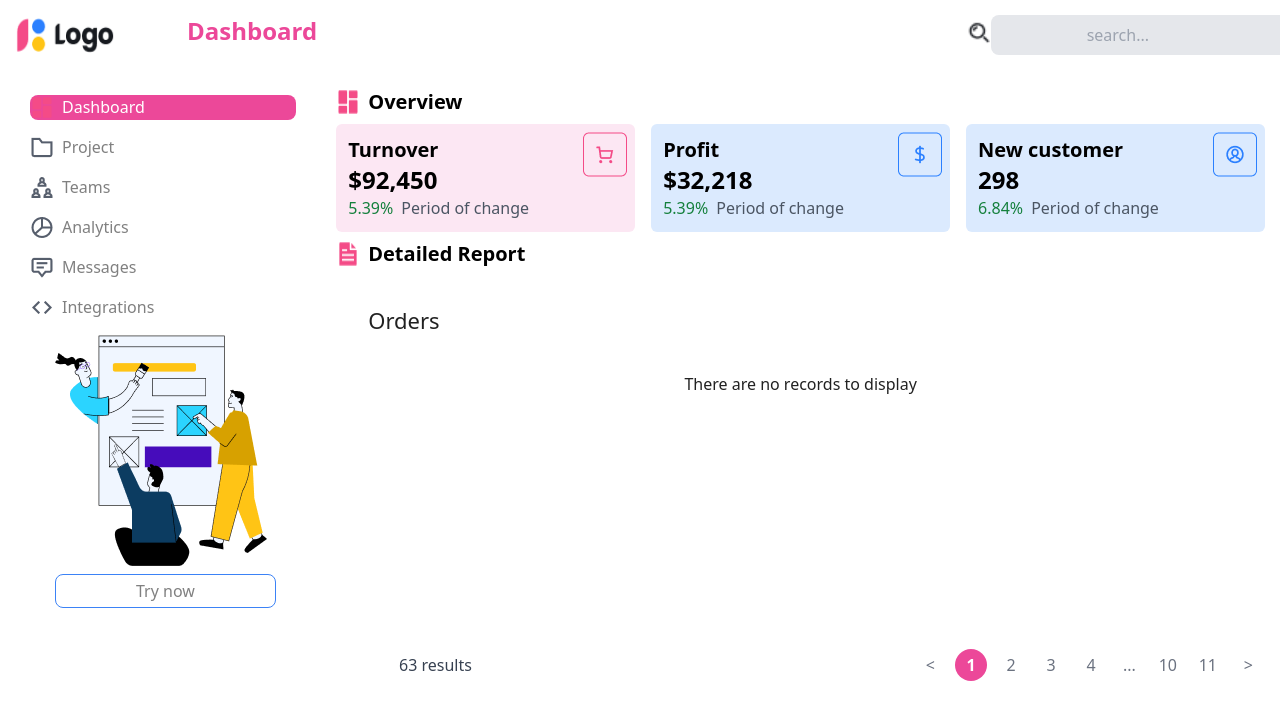
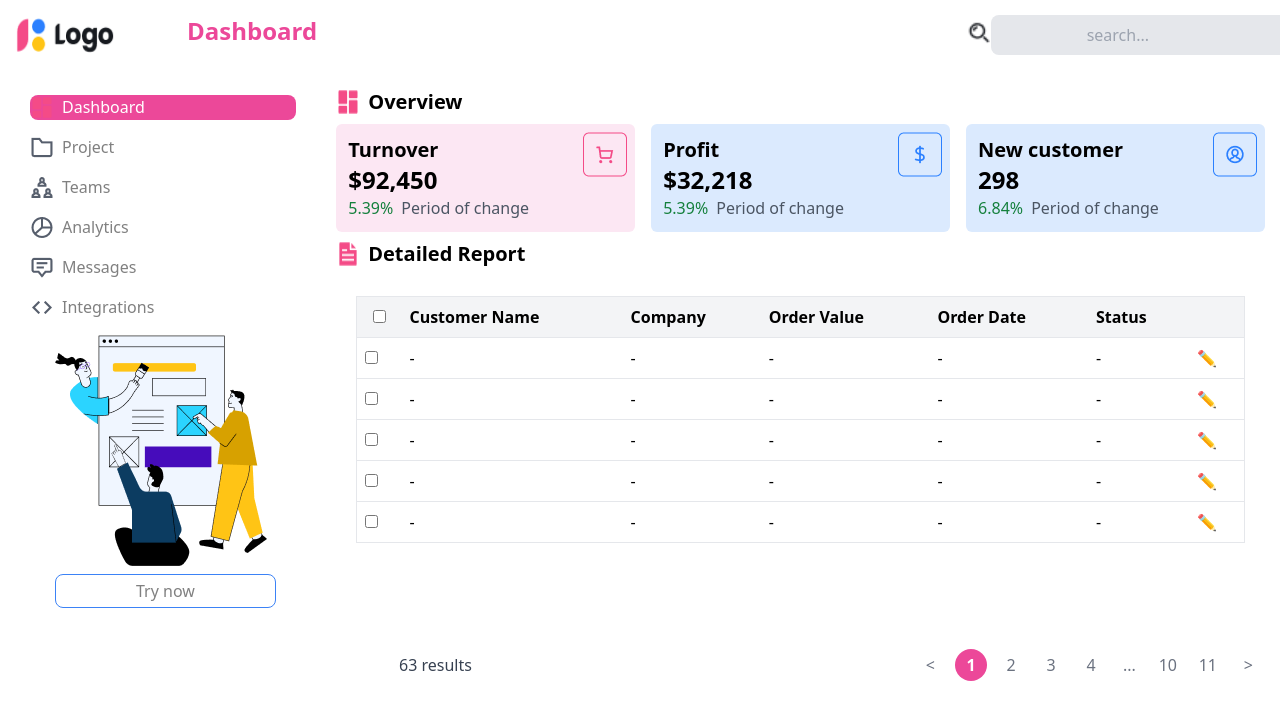
Before and after one commit to Huynhlehoan/PTGDUD_BaiTapTH, a React (Vite) app in the folder Tuan7/HuynhLeHoan_22682941_Tuan7_Bai1/: page / in a window 1280 px wide. Shown: the top 720 px of the page. Built offline with nearby package versions, Linux system fonts and the light colour scheme.

Commit message:
3.DataTable React JS lan2

```diff
--- a/Tuan7/HuynhLeHoan_22682941_Tuan7_Bai1/src/App.jsx
+++ b/Tuan7/HuynhLeHoan_22682941_Tuan7_Bai1/src/App.jsx
@@ -28,18 +28,20 @@ import ava6 from './assets/Lab_05/Avatar.png'
 
 import { Link } from 'react-router-dom'
 import DataTable from 'react-data-table-component';
+const columns = ["Customer Name", "Company", "Order Value", "Order Date", "Status", ""];
+
+const dummyData = Array.from({ length: 5 }, () => ({
+  customerName: "",
+  company: "",
+  orderValue: "",
+  orderDate: "",
+  status: ""
+}));
 function App() {
+  const [data, setData] = useState(dummyData);
 
-  const columns = [
-    { name: 'Customer Name', selector: row => row.customerName },
-    { name: 'Company', selector: row => row.company },
-    { name: 'Order Value', selector: row => row.orderValue },
-    { name: 'Order Date', selector: row => row.orderDate },
-    { name: 'Status', selector: row => row.status },
-    { name: 'Action', cell: () => <button>Edit</button> },
-  ];
-  const dummyData = [];
   return (
+
     <div className='container'>
        <div class="header flex space-x-3">
 
@@ -134,130 +136,45 @@ function App() {
       <h2 className=' font-bold text-xl '>Detailed Report</h2>
         </div>
 
-    {/* <div className="overflow-x-auto bg-white shadow-md rounded-lg p-4">
-      <table className="w-full border-collapse"> */}
-        {/* Header */}
-        {/* <thead>
-          <tr className="bg-gray-100 text-gray-600 uppercase text-sm leading-normal">
-            <th className="py-3 px-6">
-              <input type="checkbox" className="w-4 h-4" />
-            </th>
-            <th className="py-3 px-6 text-left">Customer Name</th>
-            <th className="py-3 px-6 text-left">Company</th>
-            <th className="py-3 px-6 text-left">Order Value</th>
-            <th className="py-3 px-6 text-left">Order Date</th>
-            <th className="py-3 px-6 text-left">Status</th>
-            <th className="py-3 px-6"></th>
+    <div className="p-5">
+
+      <table className="w-full border">
+        <thead>
+          <tr className="bg-gray-100">
+            <th className="p-2"><input type="checkbox" /></th>
+            {columns.map((col, idx) => (
+              <th key={idx} className="p-2 text-left">{col}</th>
+            ))}
           </tr>
         </thead>
-       */}
-        {/* Body */}
-        {/* <tbody className="text-gray-700 text-sm"> */}
-          {/* Row 1 */}
-          {/* <tr className="border-b border-gray-200 hover:bg-gray-50">
-            <td className="py-3 px-6"><input type="checkbox" className="w-4 h-4" /></td>
-            <td className="py-3 px-6 flex items-center space-x-3">
-              <img src={ava6} className="w-8 h-8 rounded-full" />
-              <span className="font-semibold">Elizabeth Lee</span>
-            </td>
-            <td className="py-3 px-6">AvatarSystems</td>
-            <td className="py-3 px-6">$359</td>
-            <td className="py-3 px-6">10/07/2023</td>
-            <td className="py-3 px-6">
-              <span className="bg-blue-100 text-blue-600 py-1 px-3 rounded-full text-xs font-semibold">New</span>
-            </td>
-            <td className="py-3 px-6 text-gray-400 hover:text-gray-600 cursor-pointer">✏️</td>
-          </tr> */}
-
-          {/* Row 2 */}
-          {/* <tr className="border-b border-gray-200 hover:bg-gray-50">
-            <td className="py-3 px-6"><input type="checkbox" className="w-4 h-4" /></td>
-            <td className="py-3 px-6 flex items-center space-x-3">
-              <img src={ava4} className="w-8 h-8 rounded-full" />
-              <span className="font-semibold">Carlos Garcia</span>
-            </td>
-            <td className="py-3 px-6">SmoozeShift</td>
-            <td className="py-3 px-6">$747</td>
-            <td className="py-3 px-6">24/07/2023</td>
-            <td className="py-3 px-6">
-              <span className="bg-blue-100 text-blue-600 py-1 px-3 rounded-full text-xs font-semibold">New</span>
-            </td>
-            <td className="py-3 px-6 text-gray-400 hover:text-gray-600 cursor-pointer">✏️</td>
-          </tr> */}
-
-          {/* Row 3 */}
-          {/* <tr className="border-b border-gray-200 hover:bg-gray-50">
-            <td className="py-3 px-6"><input type="checkbox" className="w-4 h-4" /></td>
-            <td className="py-3 px-6 flex items-center space-x-3">
-              <img src={ava1} className="w-8 h-8 rounded-full" />
-              <span className="font-semibold">Elizabeth Bailey</span>
-            </td>
-            <td className="py-3 px-6">Prime Time Telecom</td>
-            <td className="py-3 px-6">$564</td>
-            <td className="py-3 px-6">08/08/2023</td>
-            <td className="py-3 px-6">
-              <span className="bg-yellow-100 text-yellow-600 py-1 px-3 rounded-full text-xs font-semibold">In-progress</span>
-            </td>
-            <td className="py-3 px-6 text-gray-400 hover:text-gray-600 cursor-pointer">✏️</td>
-          </tr> */}
-
-          {/* Row 4 */}
-          {/* <tr className="border-b border-gray-200 hover:bg-gray-50">
-            <td className="py-3 px-6"><input type="checkbox" className="w-4 h-4" /></td>
-            <td className="py-3 px-6 flex items-center space-x-3">
-              <img src={ava2} className="w-8 h-8 rounded-full" />
-              <span className="font-semibold">Ryan Brown</span>
-            </td>
-            <td className="py-3 px-6">OmniTech Corporation</td>
-            <td className="py-3 px-6">$541</td>
-            <td className="py-3 px-6">31/08/2023</td>
-            <td className="py-3 px-6">
-              <span className="bg-yellow-100 text-yellow-600 py-1 px-3 rounded-full text-xs font-semibold">In-progress</span>
-            </td>
-            <td className="py-3 px-6 text-gray-400 hover:text-gray-600 cursor-pointer">✏️</td>
-          </tr> */}
-
-          {/* Row 5 */}
-          {/* <tr className="border-b border-gray-200 hover:bg-gray-50">
-            <td className="py-3 px-6"><input type="checkbox" className="w-4 h-4" /></td>
-            <td className="py-3 px-6 flex items-center space-x-3">
-              <img src={ava3} className="w-8 h-8 rounded-full" />
-              <span className="font-semibold">Ryan Young</span>
-            </td>
-            <td className="py-3 px-6">DataStream Inc.</td>
-            <td className="py-3 px-6">$769</td>
-            <td className="py-3 px-6">01/05/2023</td>
-            <td className="py-3 px-6">
-              <span className="bg-green-100 text-green-600 py-1 px-3 rounded-full text-xs font-semibold">Completed</span>
-            </td>
-            <td className="py-3 px-6 text-gray-400 hover:text-gray-600 cursor-pointer">✏️</td>
-          </tr> */}
-            {/* Row 6 */}
-            {/* <tr className="border-b border-gray-200 hover:bg-gray-50">
-            <td className="py-3 px-6"><input type="checkbox" className="w-4 h-4" /></td>
-            <td className="py-3 px-6 flex items-center space-x-3">
-              <img src={ava5} className="w-8 h-8 rounded-full" />
-              <span className="font-semibold">Hailey Adams</span>
-            </td>
-            <td className="py-3 px-6">FlowRush</td>
-            <td className="py-3 px-6">$922</td>
-            <td className="py-3 px-6">10/06/2023</td>
-            <td className="py-3 px-6">
-              <span className="bg-green-100 text-green-600 py-1 px-3 rounded-full text-xs font-semibold">Completed</span>
-            </td>
-            <td className="py-3 px-6 text-gray-400 hover:text-gray-600 cursor-pointer">✏️</td>
-          </tr>
+        <tbody>
+          {data.map((row, idx) => (
+            <tr key={idx} className="border-t">
+              <td className="p-2"><input type="checkbox" /></td>
+              <td className="p-2">-</td>
+              <td className="p-2">-</td>
+              <td className="p-2">-</td>
+              <td className="p-2">-</td>
+              <td className="p-2">
+                {row.status ? (
+                  <span className={`px-2 py-1 text-xs rounded
+                    ${row.status === 'New' && 'bg-blue-100 text-blue-600'}`}
+                  >
+                    {row.status}
+                  </span>
+                ) : "-"}
+              </td>
+              <td className="p-2">
+                <button className="text-gray-500 hover:text-black">
+                  ✏️
+                </button>
+              </td>
+            </tr>
+          ))}
         </tbody>
       </table>
-    </div> */}
-    <div className="max-w-5xl mx-auto p-4">
-      <DataTable
-        title="Orders"
-        columns={columns}
-        data={dummyData}
-        pagination
-      />
     </div>
+
 
       </div>
 
```
